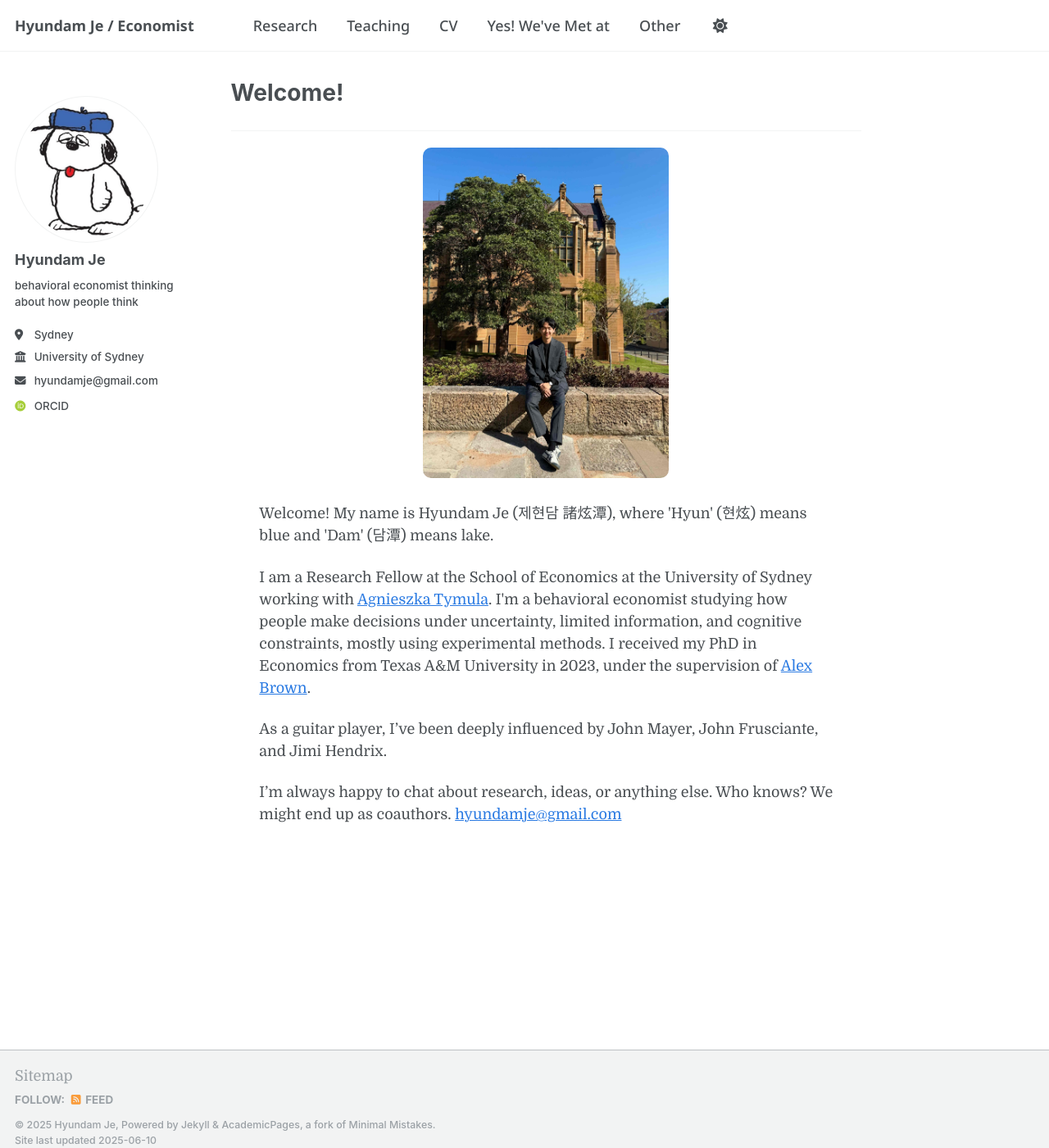
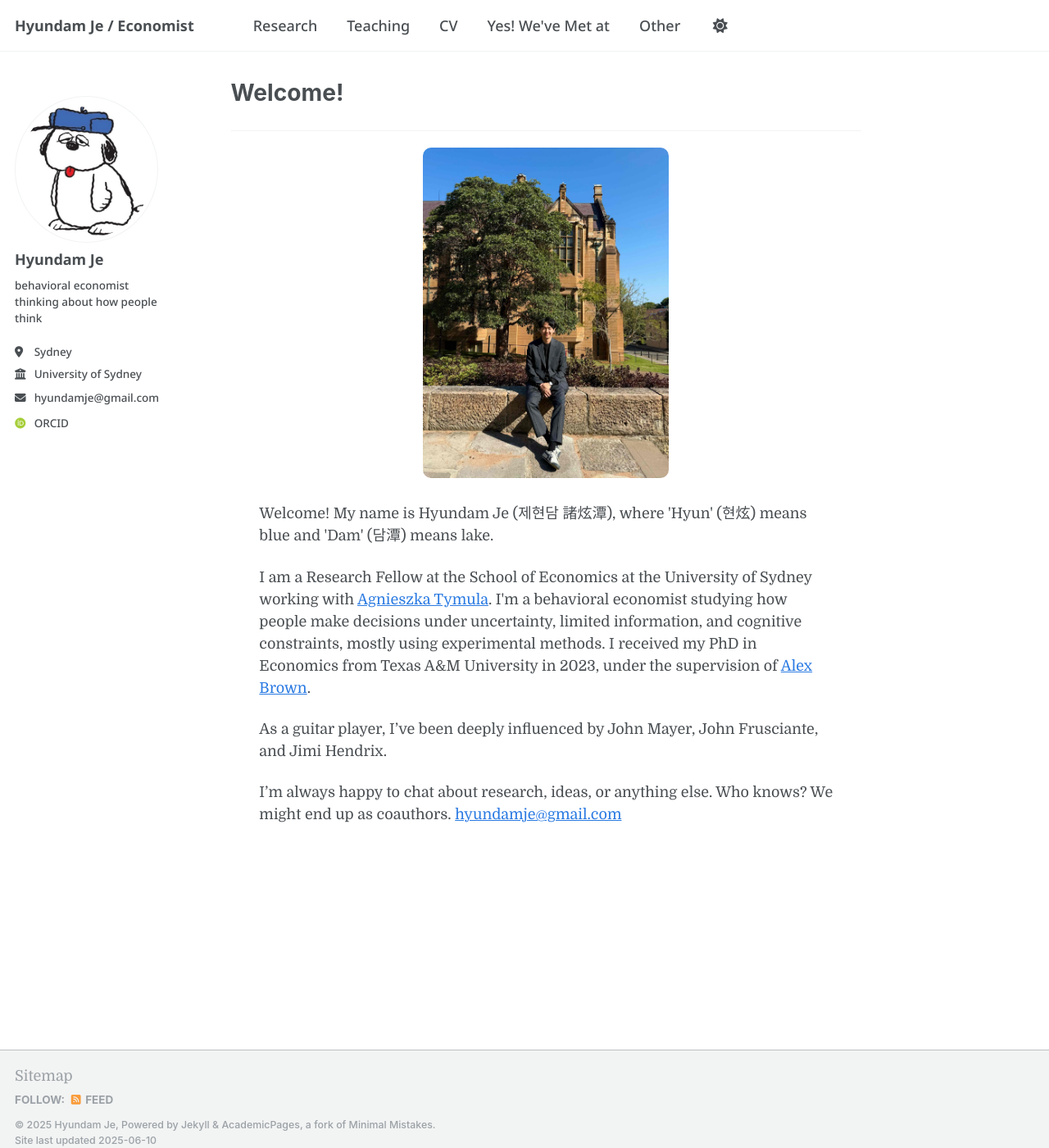
Before and after one commit to hyundamje/hyundamje.github.io, a Jekyll site: the page built from _pages/about.md, in a window 1280 px wide and 1400 px high. Shown: the whole window at 82% size. Built offline with Jekyll 4.4.1, drawn with Linux system fonts in a browser that asks for light colours; some web fonts are replaced.

Commit message:
Update custom.css

```diff
--- a/assets/css/custom.css
+++ b/assets/css/custom.css
@@ -4,3 +4,11 @@
 .masthead__menu a {
   font-family: 'Noto Sans', sans-serif !important;
 }
+
+.author__name,
+.author__bio,
+.author__urls,
+.author__urls li,
+.author__urls a {
+  font-family: 'Noto Sans', sans-serif !important;
+}
```
